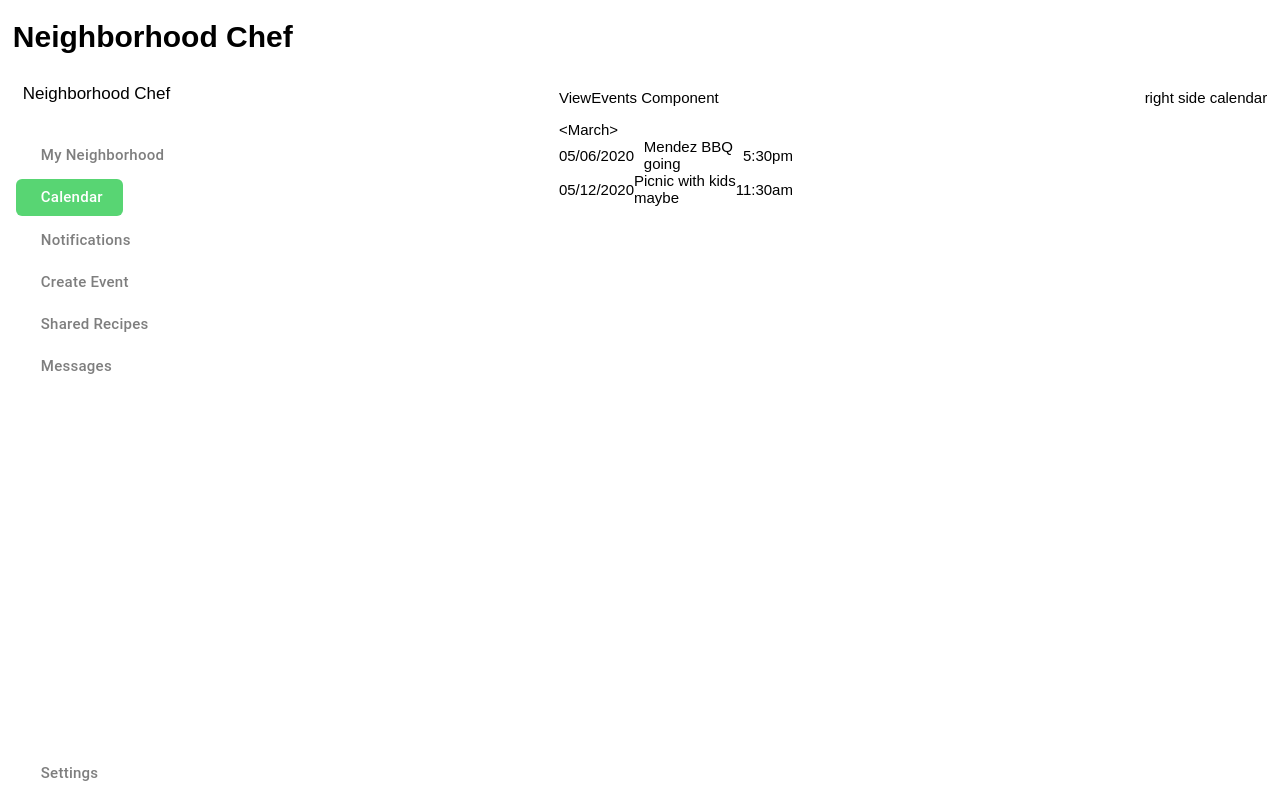
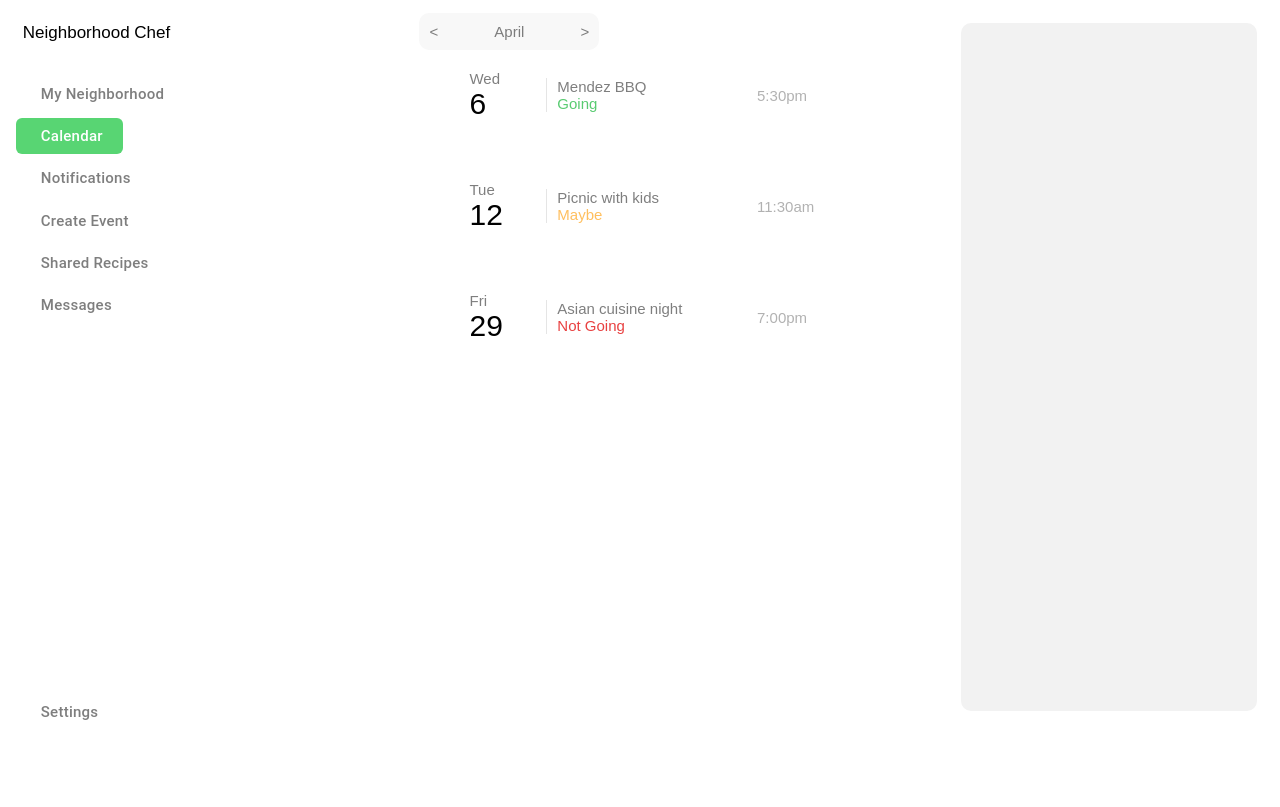
Before and after one commit to BloomTech-Labs/neighborhood-chef-fe, a React (Create React App) app: page /view-events in a window 1280 px wide. Built offline with nearby package versions, Linux system fonts and the light colour scheme.

Commit message:
basic calendar styling and functionality

```diff
--- a/src/App.css
+++ b/src/App.css
@@ -49,8 +49,37 @@ a {
 }
 
 .calendar-row {
+  background: white;
+  border-radius: 10px;
+  padding: 20px 50px;
+  margin-bottom: 20px;
   width: 100%;
   display: flex;
   justify-content: space-between;
   align-items: center;
+  cursor: pointer;
 }
+
+.calendar-row-active {
+  clip-path: polygon(90% 0, 100% 48%, 100% 52%, 90% 100%, 0 100%, 0% 0%);
+  background: rgba(88, 212, 115, 0.1);
+}
+
+.month-picker-container {
+  background: #f8f8f8;
+  border-radius: 10px;
+  padding: 10px;
+  width: 50%;
+  display: flex;
+  justify-content: space-between;
+  color: rgba(0, 0, 0, 0.5);
+}
+
+.event-details-container {
+  background: #f2f2f2;
+  height: 90%;
+  margin: 10px;
+  width: 20vw;
+  padding: 20px;
+  border-radius: 10px;
+}
--- a/src/App.js
+++ b/src/App.js
@@ -17,7 +17,6 @@ import Messages from "./components/other/Messages";
 function App() {
   return (
     <div className="app-container">
-      <h1>Neighborhood Chef</h1>
       <Routes>
         <Route path="/">{/* <Redirect to="/dashboard" /> */}</Route>
         <Route path="/dashboard" element={<Dashboard />} />
--- a/src/components/dashboard/SidebarButton.js
+++ b/src/components/dashboard/SidebarButton.js
@@ -22,7 +22,7 @@ const useStyles = makeStyles({
     color: "black",
     opacity: 0.5,
     "&:hover": {
-      background: "lightgreen",
+      background: "rgba(88, 212, 115, 0.3);",
     },
   },
   active: {
--- a/src/components/events/CalendarRow.js
+++ b/src/components/events/CalendarRow.js
@@ -1,14 +1,47 @@
 import React from "react";
+import { useSelector, useDispatch } from "react-redux";
+import { makeActive } from "../../utilities/actions";
 
-const CalendarRow = ({ title, date, time, status }) => {
+const CalendarRow = ({ id, title, date, time, status }) => {
+  const activeEvent = useSelector((state) => state.activeCalendarEvent);
+  const dispatch = useDispatch();
+  const formattedDate = new Date(date);
+  const getWeekday = formattedDate.toLocaleDateString("en-us", {
+    weekday: "short",
+  });
+  const getDay = formattedDate.toLocaleDateString("en-us", {
+    day: "numeric",
+  });
   return (
-    <div className="calendar-row">
-      <div>{date}</div>
-      <div>
-        <div>{title}</div>
-        <div>{status}</div>
+    <div
+      className={`calendar-row ${activeEvent === id && "calendar-row-active"}`}
+      onClick={() => dispatch(makeActive(id))}
+    >
+      <div style={{ width: "25%" }}>
+        <div style={{ opacity: ".5" }}>{getWeekday}</div>
+        <div style={{ fontSize: "3rem" }}>{getDay}</div>
       </div>
-      <div>{time}</div>
+      <div
+        style={{
+          borderLeft: "1px solid rgba(0,0,0,.1)",
+          paddingLeft: "10px",
+          width: "65%",
+        }}
+      >
+        <div style={{ opacity: ".5" }}>{title}</div>
+        <div
+          style={
+            status === "Not Going"
+              ? { color: "rgba(224, 0, 0, .75)" }
+              : status === "Maybe"
+              ? { color: "rgba(255, 169, 40, .75)" }
+              : { color: "rgba(33, 186, 66, .75)" }
+          }
+        >
+          {status}
+        </div>
+      </div>
+      <div style={{ opacity: ".3", width: "10%" }}>{time}</div>
     </div>
   );
 };
--- a/src/components/events/CalendarView.js
+++ b/src/components/events/CalendarView.js
@@ -3,13 +3,11 @@ import { useSelector } from "react-redux";
 import CalendarRow from "./CalendarRow";
 
 const CalendarView = () => {
-  const addedEvents = useSelector((state) => state.addedEvents);
+  const eventList = useSelector((state) => state.eventList);
   return (
     <div className="calendar-view-main">
-      {!!addedEvents &&
-        addedEvents.map((event) => (
-          <CalendarRow {...event} key={event.title} />
-        ))}
+      {!!eventList &&
+        eventList.map((event) => <CalendarRow {...event} key={event.id} />)}
     </div>
   );
 };
--- /dev/null
+++ b/src/components/events/EventDetails.js
@@ -0,0 +1,22 @@
+import React from "react";
+import { useSelector } from "react-redux";
+
+const EventDetails = () => {
+  const currentEventID = useSelector((state) => state.activeCalendarEvent);
+  const eventList = useSelector((state) => state.eventList);
+  const event = eventList.find((ele) => ele.id === currentEventID);
+  return (
+    <div className="event-details-container">
+      {!!event && (
+        <div>
+          <h3>{event.title}</h3>
+          <p>{event.date}</p>
+          <p>{event.time}</p>
+          <p>{event.status}</p>
+        </div>
+      )}
+    </div>
+  );
+};
+
+export default EventDetails;
--- a/src/components/events/MonthPicker.js
+++ b/src/components/events/MonthPicker.js
@@ -3,73 +3,75 @@ import React, { useState } from "react";
 const months = [
   {
     name: "January",
+    number: 0,
+  },
+  {
+    name: "February",
     number: 1,
   },
   {
-    name: "February",
+    name: "March",
     number: 2,
   },
   {
-    name: "March",
+    name: "April",
     number: 3,
   },
   {
-    name: "April",
+    name: "May",
     number: 4,
   },
   {
-    name: "May",
+    name: "June",
     number: 5,
   },
   {
-    name: "June",
+    name: "July",
     number: 6,
   },
   {
-    name: "July",
+    name: "August",
     number: 7,
   },
   {
-    name: "August",
+    name: "September",
     number: 8,
   },
   {
-    name: "September",
+    name: "October",
     number: 9,
   },
   {
-    name: "October",
+    name: "November",
     number: 10,
   },
   {
-    name: "November",
+    name: "December",
     number: 11,
-  },
-  {
-    name: "December",
-    number: 12,
   },
 ];
 
 const MonthPicker = () => {
   const [currentMonth, setCurrentMonth] = useState(new Date().getMonth());
   return (
-    <div>
-      <span
+    <div className="month-picker-container">
+      <div
         onClick={() =>
-          setCurrentMonth(currentMonth === 1 ? 12 : currentMonth - 1)
+          setCurrentMonth(currentMonth === 0 ? 11 : currentMonth - 1)
         }
+        style={{ cursor: "pointer" }}
       >
         {"<"}
-      </span>
-      <span>{months.find((ele) => ele.number === currentMonth).name}</span>
-      <span
+      </div>
+      <div>{months.find((ele) => ele.number === currentMonth).name}</div>
+      <div
         onClick={() =>
-          setCurrentMonth(currentMonth === 12 ? 1 : currentMonth + 1)
+          setCurrentMonth(currentMonth === 11 ? 0 : currentMonth + 1)
         }
+        style={{ cursor: "pointer" }}
       >
         {">"}
-      </span>
+      </div>
     </div>
   );
 };
--- a/src/components/events/ViewEvents.js
+++ b/src/components/events/ViewEvents.js
@@ -2,18 +2,18 @@ import React from "react";
 import Sidebar from "../dashboard/Sidebar";
 import MonthPicker from "./MonthPicker";
 import CalendarView from "./CalendarView";
+import EventDetails from "./EventDetails";
 
 const ViewEvents = () => {
   return (
     <div className="component-main">
       <Sidebar active="view-events" />
       <div className="middle-calendar">
-        <p>ViewEvents Component</p>
         <MonthPicker />
         <CalendarView />
       </div>
       <div className="right-side-calendar">
-        <p>right side calendar</p>
+        <EventDetails />
       </div>
     </div>
   );
--- a/src/utilities/actions/index.js
+++ b/src/utilities/actions/index.js
@@ -4,6 +4,7 @@ export const LOGIN_START = "LOGIN_START";
 export const LOGIN_SUCCESS = "LOGIN_SUCCESS";
 export const LOGIN_FAIL = "LOGIN_FAIL";
 export const INCREMENT = "INCREMENT";
+export const MAKEACTIVE = "MAKEACTIVE";
 
 //action using thunk middleware, NOT hooks
 export const login = (event, credentials) => (dispatch) => {
@@ -24,3 +25,11 @@ export const login = (event, credentials) => (dispatch) => {
 export const increment = () => ({
   type: INCREMENT,
 });
+
+export const makeActive = (id) => {
+  console.log(id);
+  return {
+    type: MAKEACTIVE,
+    payload: id,
+  };
+};
--- a/src/utilities/reducers/index.js
+++ b/src/utilities/reducers/index.js
@@ -1,22 +1,40 @@
-import { LOGIN_START, LOGIN_SUCCESS, LOGIN_FAIL, INCREMENT } from "../actions";
+import {
+  LOGIN_START,
+  LOGIN_SUCCESS,
+  LOGIN_FAIL,
+  INCREMENT,
+  MAKEACTIVE,
+} from "../actions";
 
 const initialState = {
   loginCredentials: {},
   counter: 0,
-  addedEvents: [
+
+  //test data below.
+  eventList: [
     {
+      id: 0,
       date: "05/06/2020",
       time: "5:30pm",
       title: "Mendez BBQ",
-      status: "going",
+      status: "Going",
     },
     {
+      id: 1,
       date: "05/12/2020",
       time: "11:30am",
       title: "Picnic with kids",
-      status: "maybe",
+      status: "Maybe",
+    },
+    {
+      id: 2,
+      date: "05/29/2020",
+      time: "7:00pm",
+      title: "Asian cuisine night",
+      status: "Not Going",
     },
   ],
+  activeCalendarEvent: null,
 };
 
 export const rootReducer = (state = initialState, { type, payload }) => {
@@ -43,6 +61,11 @@ export const rootReducer = (state = initialState, { type, payload }) => {
         ...state,
         counter: state.counter + 1,
       };
+    case MAKEACTIVE:
+      return {
+        ...state,
+        activeCalendarEvent: payload,
+      };
     default:
       return {
         ...state,
```
Also changed, not shown: 2 other files (tests, documents, lock files or other folders).
